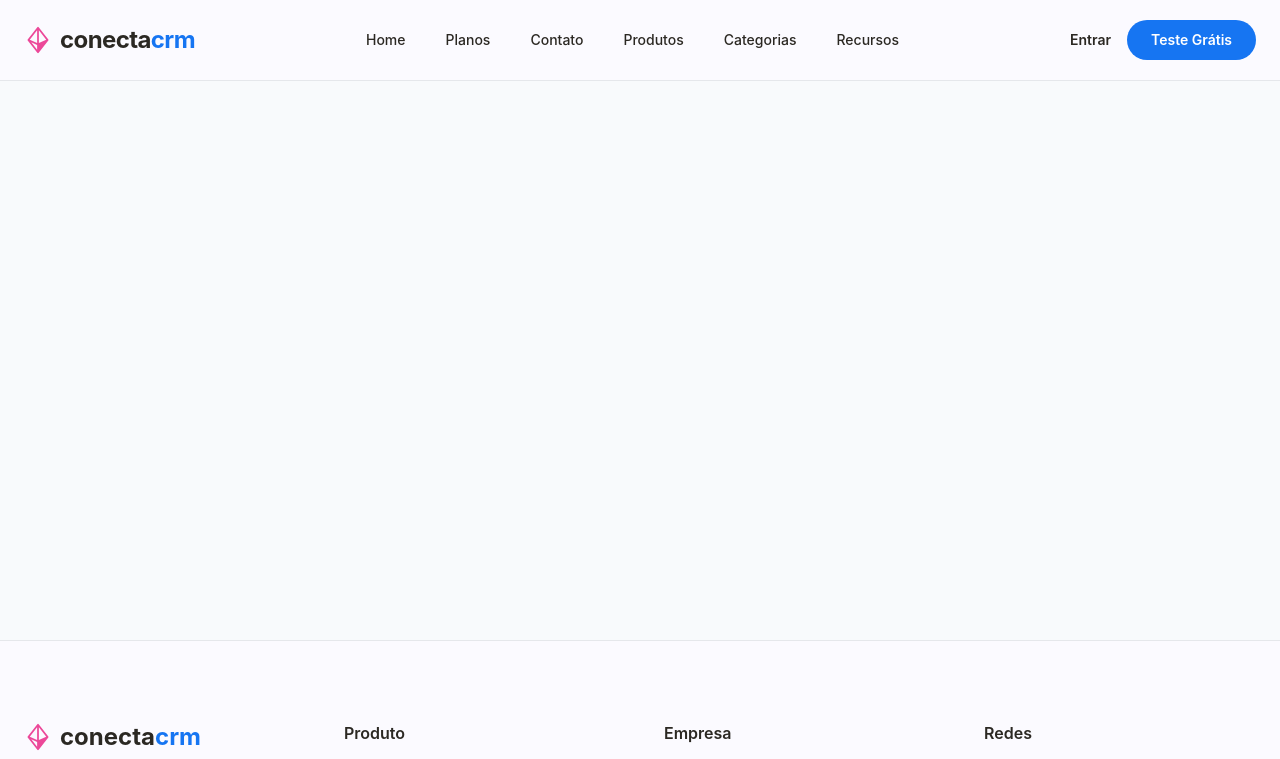
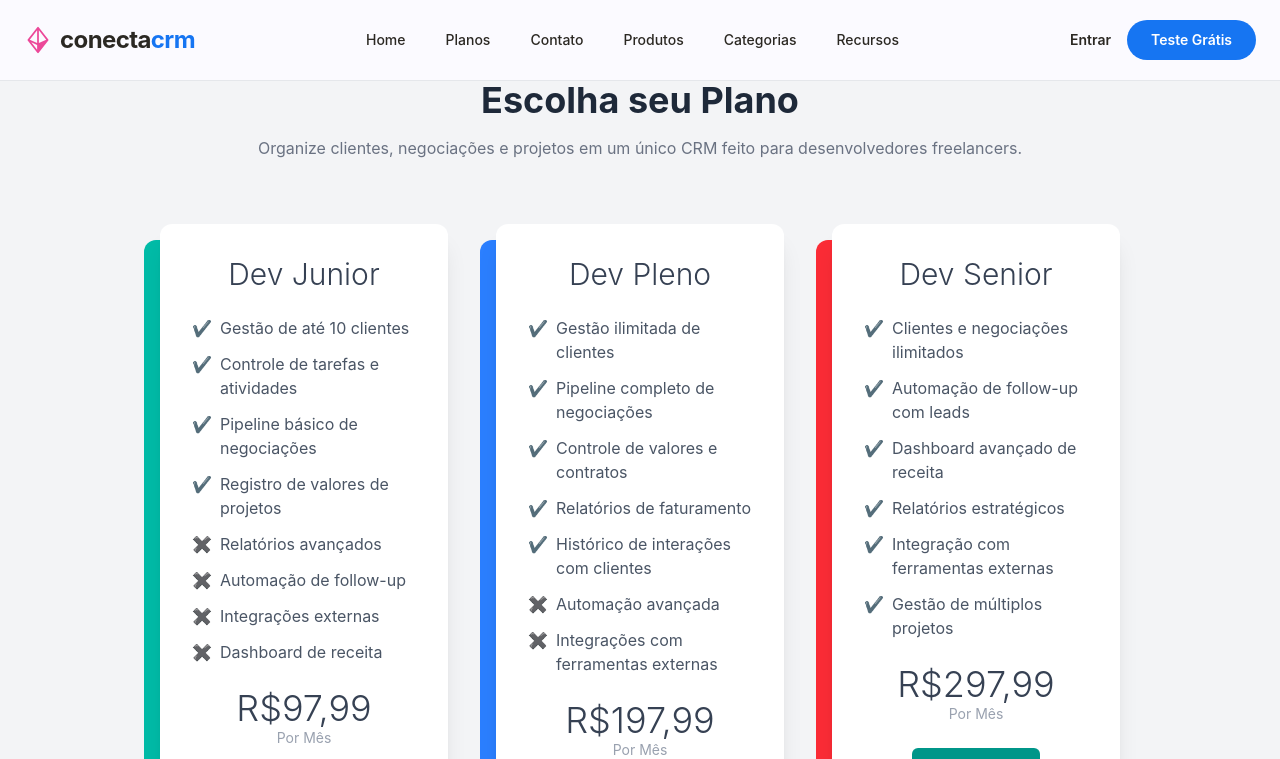
Before and after one commit to grupo-1234/front-CRM, a React (Vite) app: page /planos in a window 1280 px wide. Shown: the top 759 px of the page. Built offline with nearby package versions, Linux system fonts and the light colour scheme.

Commit message:
feat: tela de planos do CRM

```diff
--- a/src/App.tsx
+++ b/src/App.tsx
@@ -11,6 +11,7 @@ import ListaCategorias from "./components/categorias/listaCategorias/ListaCatego
 
 import { AuthProvider } from "./contexts/AuthContext";
 import ListaProdutos from "./pages/produto/Produto";
+import Planos from "./pages/Planos";
 
 function App() {
   return (
@@ -27,6 +28,7 @@ function App() {
             <Route path="/produtos" element={<ListaProdutos />} />
             <Route path="/categoria" element={<ListaCategorias />} />
             <Route path="/perfil" element={<Perfil />} />
+            <Route path="/planos" element={<Planos />} />
           </Routes>
         </div>
 
--- /dev/null
+++ b/src/components/cards/planos/CardPlanos.tsx
@@ -0,0 +1,68 @@
+interface CardPlanosProps {
+    titulo: string
+    preco: string
+    vantagens: string []
+    desvantagens?: string []
+    cor: string
+
+}
+
+export default function CardPlano({
+titulo,
+preco,
+vantagens,
+desvantagens,
+cor
+}: CardPlanosProps) {
+
+ return (
+    <div className="relative w-72">
+
+      {/* bloco colorido atrás */}
+      <div className={`absolute -bottom-4 -left-4 w-full h-full ${cor} rounded-xl`} />
+
+      {/* card */}
+      <div className="relative bg-white shadow-xl rounded-xl p-8 flex flex-col items-center gap-6">
+
+        <h2 className="text-3xl font-light text-gray-700">
+          {titulo}
+        </h2>
+
+        <ul className="flex flex-col gap-3 text-gray-600">
+
+          {vantagens.map((item, index) => (
+            <li key={index} className="flex gap-2">
+              <span className="text-green-500">✔</span>
+              {item}
+            </li>
+          ))}
+
+          {desvantagens?.map((item, index) => (
+            <li key={index} className="flex gap-2">
+              <span className="text-red-500">✖</span>
+              {item}
+            </li>
+          ))}
+
+        </ul>
+
+        <div className="text-center">
+
+          <p className="text-4xl font-light text-gray-700">
+            {preco}
+          </p>
+
+          <p className="text-sm text-gray-400">
+            Por Mês
+          </p>
+
+        </div>
+
+        <button className="bg-teal-600 hover:bg-teal-700 text-white px-6 py-2 rounded-md">
+          Selecionar
+        </button>
+
+      </div>
+    </div>
+  )
+}
--- /dev/null
+++ b/src/pages/Planos.tsx
@@ -0,0 +1,79 @@
+import CardPlanos from "../components/cards/planos/CardPlanos"
+
+export default function Planos() {
+  return (
+    <div className="w-full min-h-[80vh] bg-gray-100 py-20 px-6">
+
+      <div className="max-w-6xl mx-auto">
+
+        {/* título */}
+        <div className="text-center mb-16">
+          <h1 className="text-4xl font-bold text-gray-800">
+            Escolha seu Plano
+          </h1>
+
+          <p className="text-gray-500 mt-4">
+            Organize clientes, negociações e projetos em um único CRM
+            feito para desenvolvedores freelancers.
+          </p>
+        </div>
+
+        {/* cards */}
+        <div className="flex flex-wrap justify-center gap-12">
+
+          <CardPlanos
+            titulo="Dev Junior"
+            preco="R$97,99"
+            vantagens={[
+              "Gestão de até 10 clientes",
+              "Controle de tarefas e atividades",
+              "Pipeline básico de negociações",
+              "Registro de valores de projetos"
+            ]}
+            desvantagens={[
+              "Relatórios avançados",
+              "Automação de follow-up",
+              "Integrações externas",
+              "Dashboard de receita"
+            ]}
+            cor="bg-teal-500"
+          />
+
+          <CardPlanos
+            titulo="Dev Pleno"
+            preco="R$197,99"
+            vantagens={[
+              "Gestão ilimitada de clientes",
+              "Pipeline completo de negociações",
+              "Controle de valores e contratos",
+              "Relatórios de faturamento",
+              "Histórico de interações com clientes"
+            ]}
+            desvantagens={[
+              "Automação avançada",
+              "Integrações com ferramentas externas"
+            ]}
+            cor="bg-blue-500"
+          />
+
+          <CardPlanos
+            titulo="Dev Senior"
+            preco="R$297,99"
+            vantagens={[
+              "Clientes e negociações ilimitados",
+              "Automação de follow-up com leads",
+              "Dashboard avançado de receita",
+              "Relatórios estratégicos",
+              "Integração com ferramentas externas",
+              "Gestão de múltiplos projetos"
+            ]}
+            cor="bg-red-500"
+          />
+
+        </div>
+
+      </div>
+
+    </div>
+  )
+}
```
